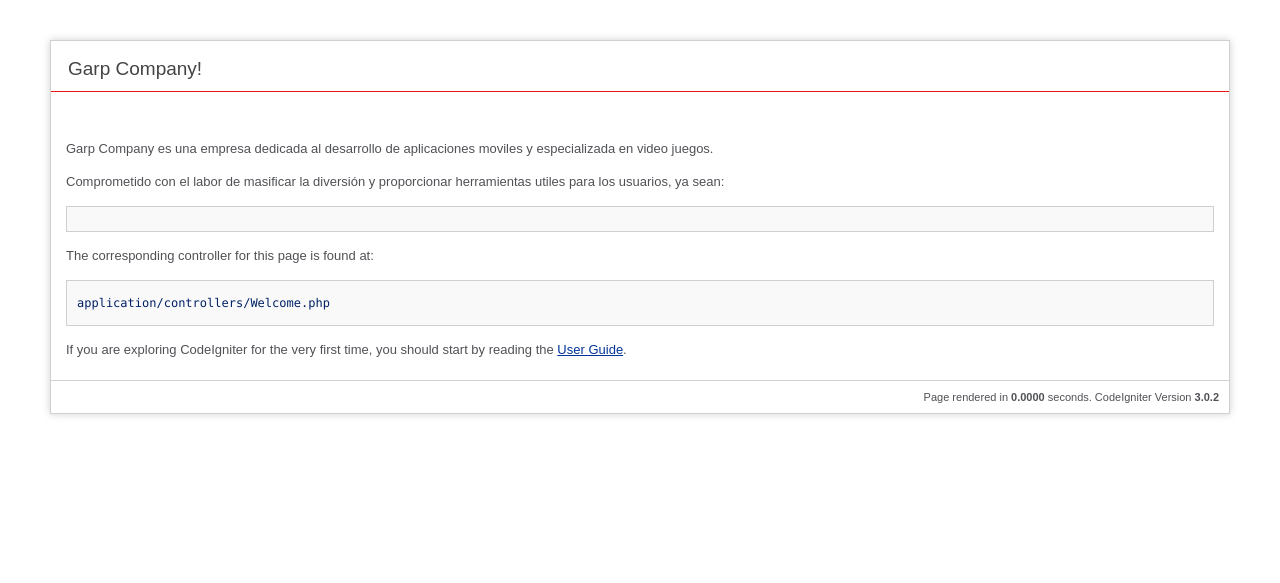
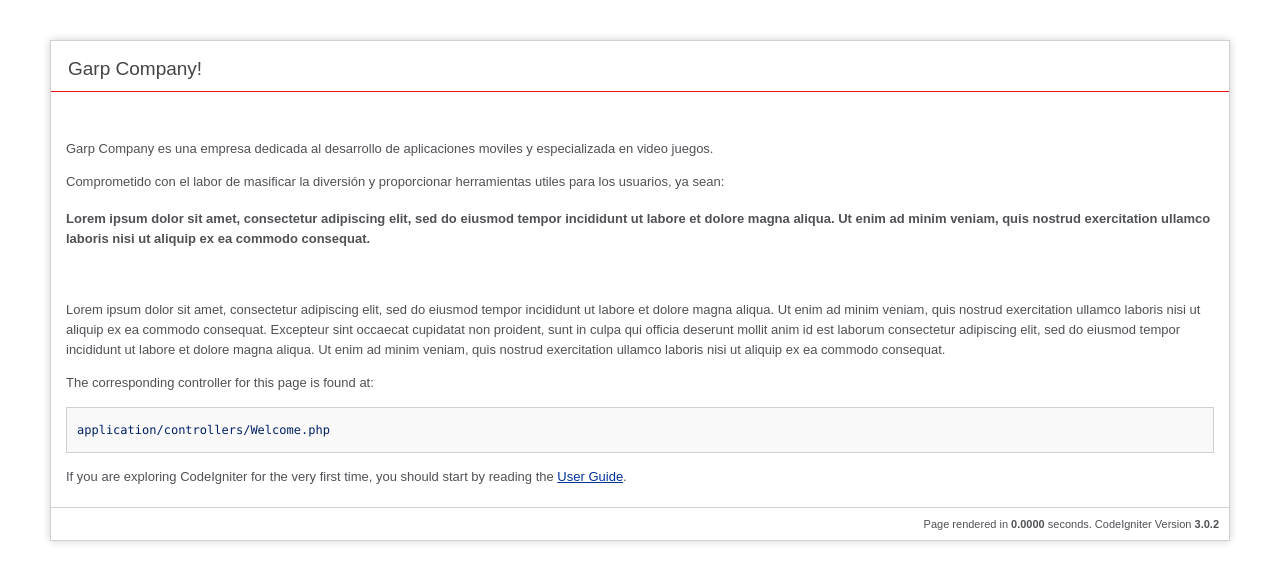
Before and after one commit to Izorth/Proyect, a CodeIgniter app: page /database/ in a window 1280 px wide. Shown: the top 583 px of the page. Run offline with CodeIgniter, Linux system fonts and the light colour scheme.

Commit message:
Proyect
mejora

```diff
--- a/application/views/login.php
+++ b/application/views/login.php
@@ -74,8 +74,8 @@
     <p><u><h2>Autentification System</h2></u></p><br>
     <p>&nbsp;</p>
     <p>Example:</p>
-    <p><strong>e-mail</strong>: gonzalo@esto.es</p>
-    <p><strong>contraseña</strong>: simpson123</strong></p>
+    <p><strong>E-mail</strong>: gonzalo@esto.es</p>
+    <p><strong>Password</strong>: simpson123</strong></p>
 </div>
 
 </body>
--- a/application/views/welcome_message.php
+++ b/application/views/welcome_message.php
@@ -74,7 +74,8 @@
 		<p>Garp Company es una empresa dedicada al desarrollo de aplicaciones moviles y especializada en video juegos.</p>
 
 		<p>Comprometido con el labor de masificar la diversión y proporcionar herramientas utiles para los usuarios, ya sean:</p>
-		<code></code>
+		<h4>Lorem ipsum dolor sit amet, consectetur adipiscing elit, sed do eiusmod tempor incididunt ut labore et dolore magna aliqua. Ut enim ad minim veniam, quis nostrud exercitation ullamco laboris nisi ut aliquip ex ea commodo consequat.</h4><br>
+      <p>Lorem ipsum dolor sit amet, consectetur adipiscing elit, sed do eiusmod tempor incididunt ut labore et dolore magna aliqua. Ut enim ad minim veniam, quis nostrud exercitation ullamco laboris nisi ut aliquip ex ea commodo consequat. Excepteur sint occaecat cupidatat non proident, sunt in culpa qui officia deserunt mollit anim id est laborum consectetur adipiscing elit, sed do eiusmod tempor incididunt ut labore et dolore magna aliqua. Ut enim ad minim veniam, quis nostrud exercitation ullamco laboris nisi ut aliquip ex ea commodo consequat.</p>
 
 		<p>The corresponding controller for this page is found at:</p>
 		<code>application/controllers/Welcome.php</code>
```
